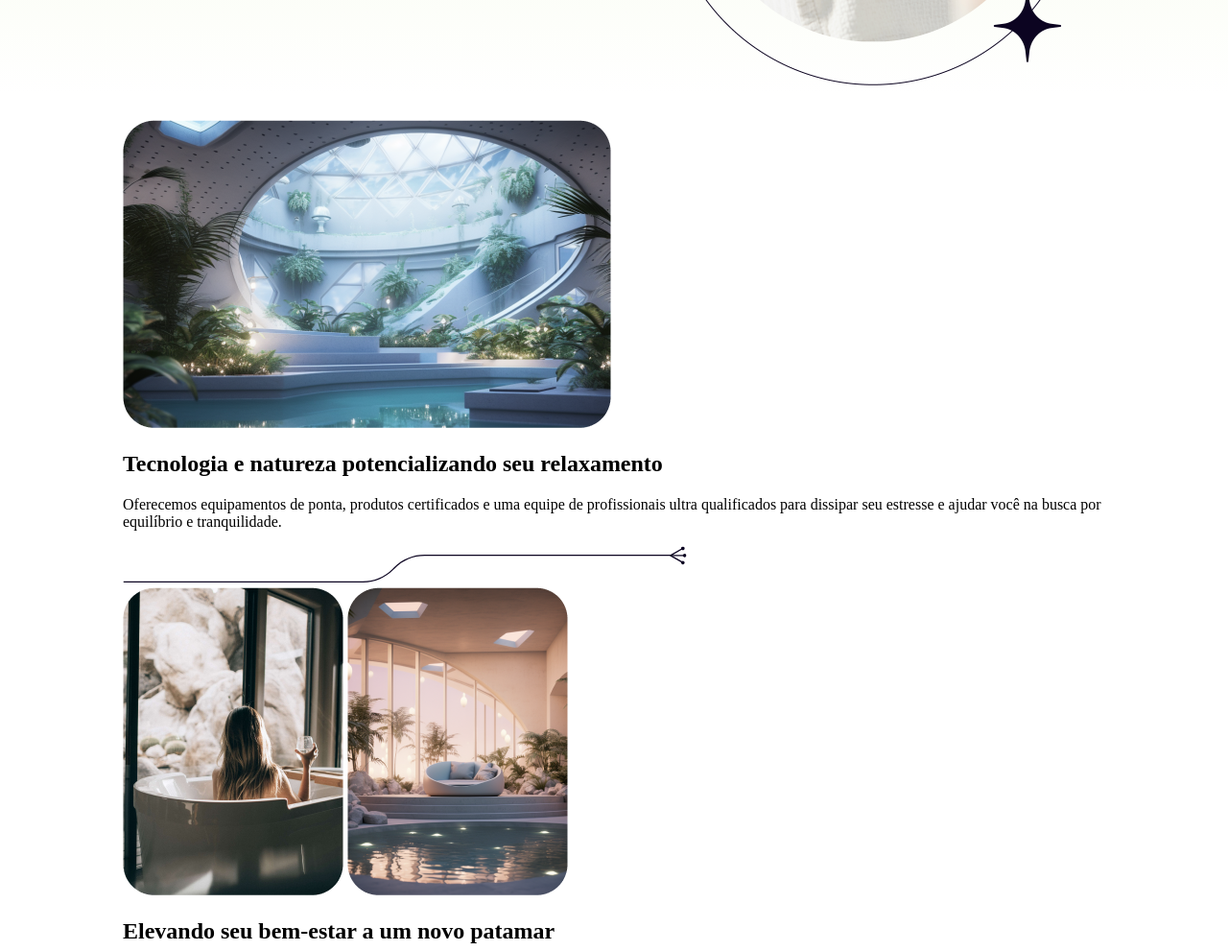
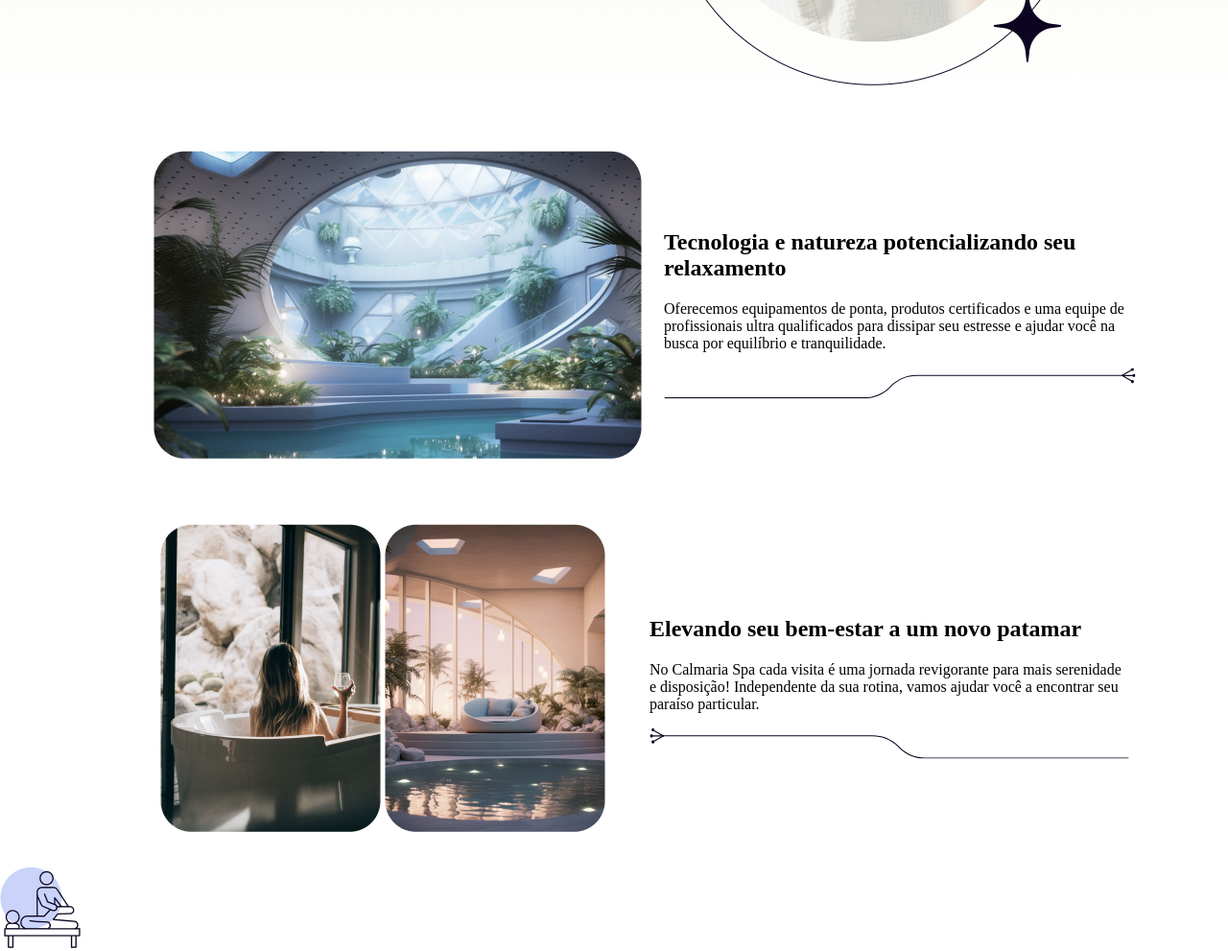
Before and after one commit to LetMzDev/0009-Site-SPA-SASS, a plain HTML site: page index.html in a window 1280 px wide. Shown: the part 720-1711 px from the top of the page at 96% size. Drawn offline with nearby package versions, Linux system fonts and the light colour scheme.

Commit message:
(16) Aplicando @extend

```diff
--- a/styles/components/_nosso-espaco.scss
+++ b/styles/components/_nosso-espaco.scss
@@ -2,4 +2,25 @@
 
 #nosso-espaco {
 	@include mixins.margem-central(80%);
+
+	.detalhes {
+		width: 100%;
+		display: inline-flex;
+		align-items: center;
+		justify-content: space-around;
+		gap: 2rem;
+		padding: 2rem;
+
+		.imgs-espaco {
+			max-width: 500px;
+		}
+
+		.espaco-textos {
+			@extend.imgs-espaco;
+
+			.separador {
+				width: 100%;
+			}
+		}
+	}
 }
```
Also changed, not shown: styles/styles.css, 1 other file.
